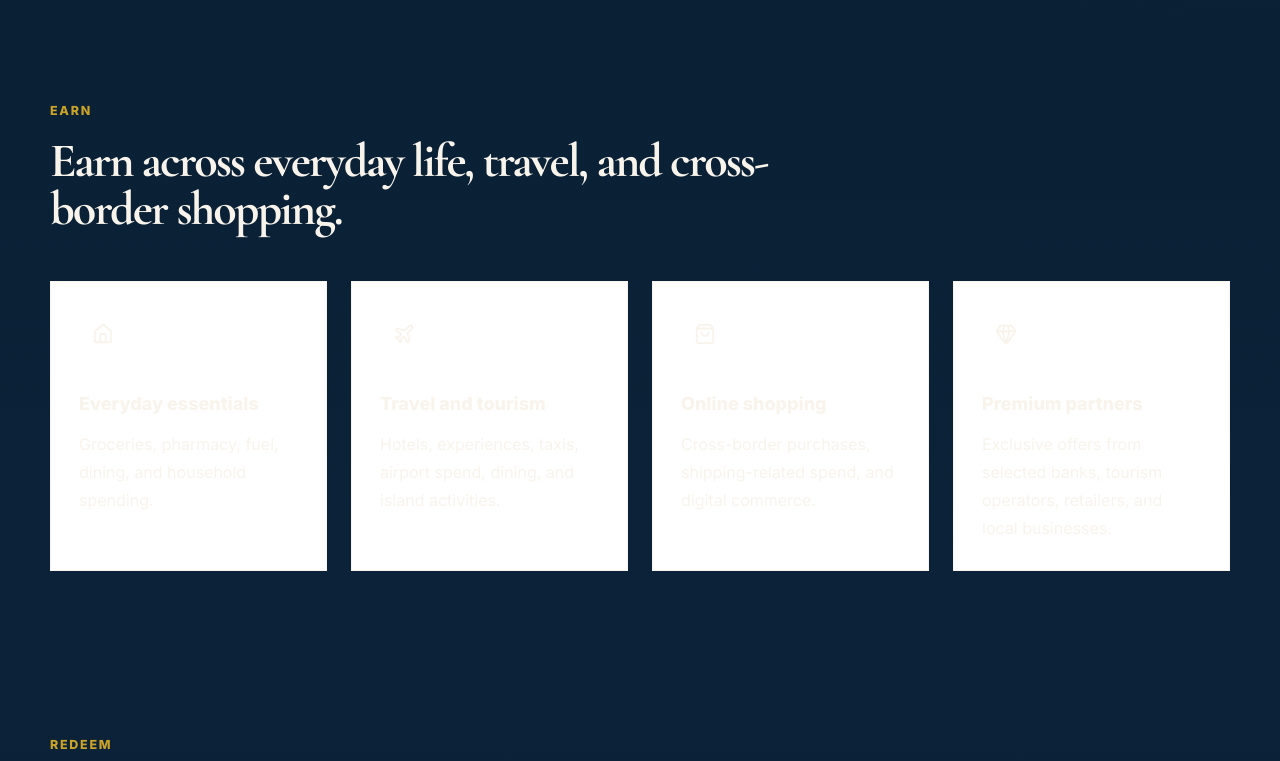
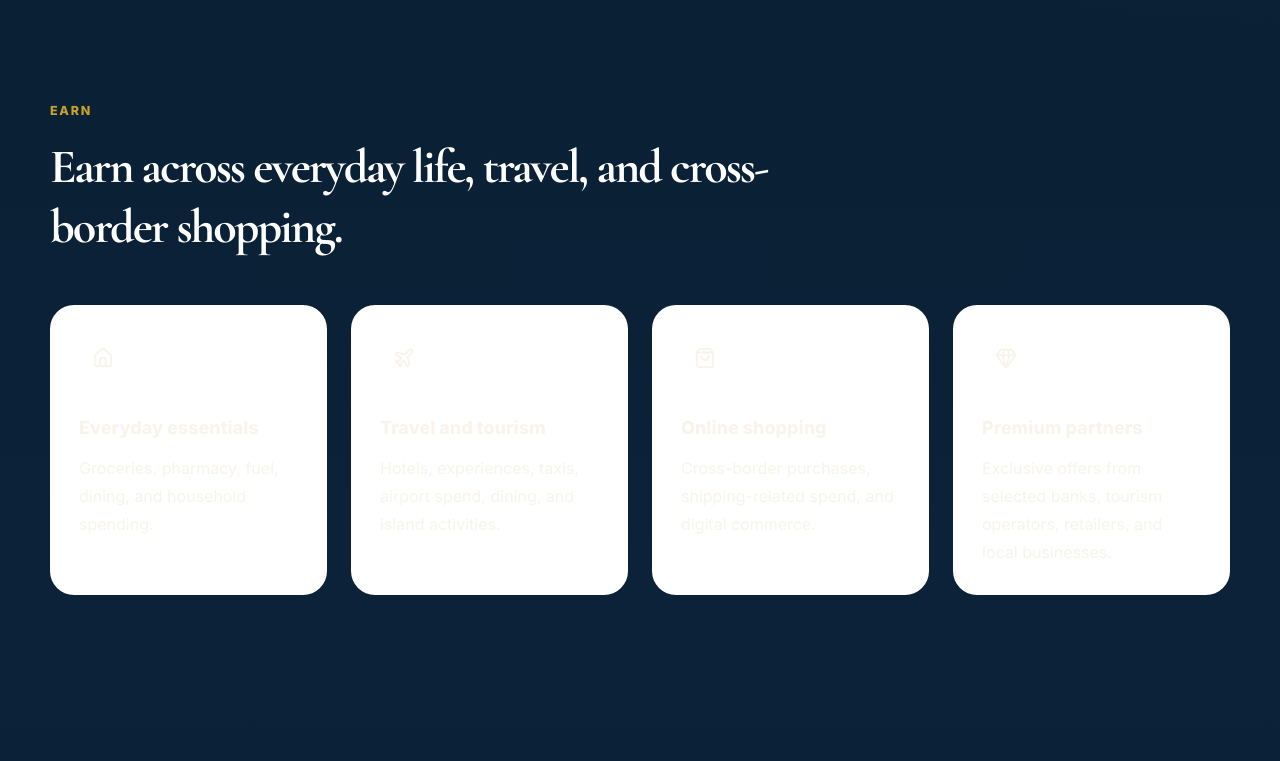
Before and after one commit to anwarpsawyer-gif/zephyrrewards, a Next.js app: page / in a window 1280 px wide. Shown: the part 1680-2441 px from the top of the page. Built offline with nearby package versions, Linux system fonts and the light colour scheme.

Commit message:
Fix formatting and update text styles in EarnRedeem

```diff
--- a/components/EarnRedeem.tsx
+++ b/components/EarnRedeem.tsx
@@ -6,7 +6,7 @@ import {
   Utensils,
   Globe2,
   Crown,
-  Landmark
+  Landmark,
 } from "lucide-react";
 import { SectionReveal } from "./SectionReveal";
 
@@ -14,53 +14,53 @@ const earn = [
   {
     icon: Home,
     title: "Everyday essentials",
-    text: "Groceries, pharmacy, fuel, dining, and household spending."
+    text: "Groceries, pharmacy, fuel, dining, and household spending.",
   },
   {
     icon: Plane,
     title: "Travel and tourism",
-    text: "Hotels, experiences, taxis, airport spend, dining, and island activities."
+    text: "Hotels, experiences, taxis, airport spend, dining, and island activities.",
   },
   {
     icon: ShoppingBag,
     title: "Online shopping",
-    text: "Cross-border purchases, shipping-related spend, and digital commerce."
+    text: "Cross-border purchases, shipping-related spend, and digital commerce.",
   },
   {
     icon: Gem,
     title: "Premium partners",
-    text: "Exclusive offers from selected banks, tourism operators, retailers, and local businesses."
-  }
+    text: "Exclusive offers from selected banks, tourism operators, retailers, and local businesses.",
+  },
 ];
 
 const redeem = [
   {
     icon: Landmark,
     title: "Save locally",
-    text: "Unlock offers from participating local partners."
+    text: "Unlock offers from participating local partners.",
   },
   {
     icon: Utensils,
     title: "Travel better",
-    text: "Access travel, hotel, dining, and experience-related rewards."
+    text: "Access travel, hotel, dining, and experience-related rewards.",
   },
   {
     icon: Globe2,
     title: "Shop smarter",
-    text: "Connect rewards to online shopping and corridor spending."
+    text: "Connect rewards to online shopping and corridor spending.",
   },
   {
     icon: Crown,
     title: "Upgrade your experience",
-    text: "Unlock premium tiers, exclusive offers, and partner benefits."
-  }
+    text: "Unlock premium tiers, exclusive offers, and partner benefits.",
+  },
 ];
 
 function CardGrid({
   id,
   eyebrow,
   title,
-  items
+  items,
 }: {
   id: string;
   eyebrow: string;
@@ -73,7 +73,7 @@ function CardGrid({
         <SectionReveal>
           <div className="max-w-3xl">
             <div className="zephyr-eyebrow">{eyebrow}</div>
-            <h2 className="zephyr-heading mt-4 text-4xl font-bold text-zephyr-navy md:text-5xl">
+            <h2 className="zephyr-heading mt-4 text-4xl font-bold leading-tight text-white md:text-5xl">
               {title}
             </h2>
           </div>
@@ -82,16 +82,19 @@ function CardGrid({
         <div className="mt-12 grid gap-6 md:grid-cols-2 lg:grid-cols-4">
           {items.map((item) => {
             const Icon = item.icon;
+
             return (
               <SectionReveal key={item.title}>
-                <div className="group h-full rounded-zephyr border border-zephyr-navy/10 bg-white p-7 shadow-zephyr transition hover:-translate-y-1 hover:border-zephyr-gold/50">
+                <div className="group h-full rounded-[1.5rem] border border-white/10 bg-white p-7 text-zephyr-navy shadow-zephyr transition hover:-translate-y-1 hover:border-zephyr-gold/60">
                   <div className="mb-8 flex h-12 w-12 items-center justify-center rounded-full bg-zephyr-ivory text-zephyr-blue transition group-hover:scale-105 group-hover:text-zephyr-gold">
                     <Icon size={22} />
                   </div>
+
                   <h3 className="text-lg font-extrabold text-zephyr-navy">
                     {item.title}
                   </h3>
-                  <p className="mt-3 leading-7 text-zephyr-navy/80">
+
+                  <p className="mt-3 leading-7 text-zephyr-navy/82">
                     {item.text}
                   </p>
                 </div>
@@ -113,6 +116,7 @@ export function EarnRedeem() {
         title="Earn across everyday life, travel, and cross-border shopping."
         items={earn}
       />
+
       <CardGrid
         id="redeem"
         eyebrow="Redeem"
```
